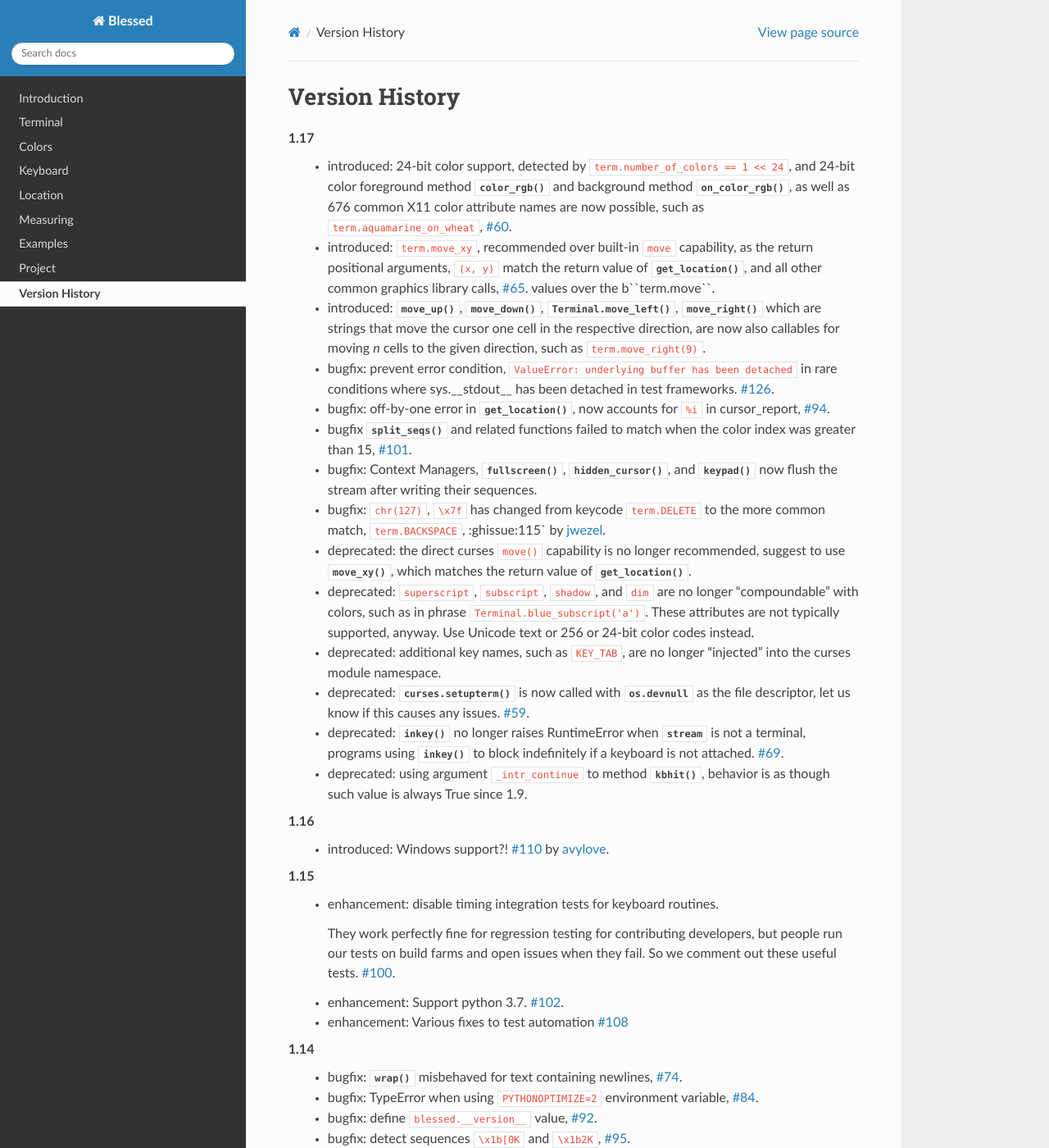
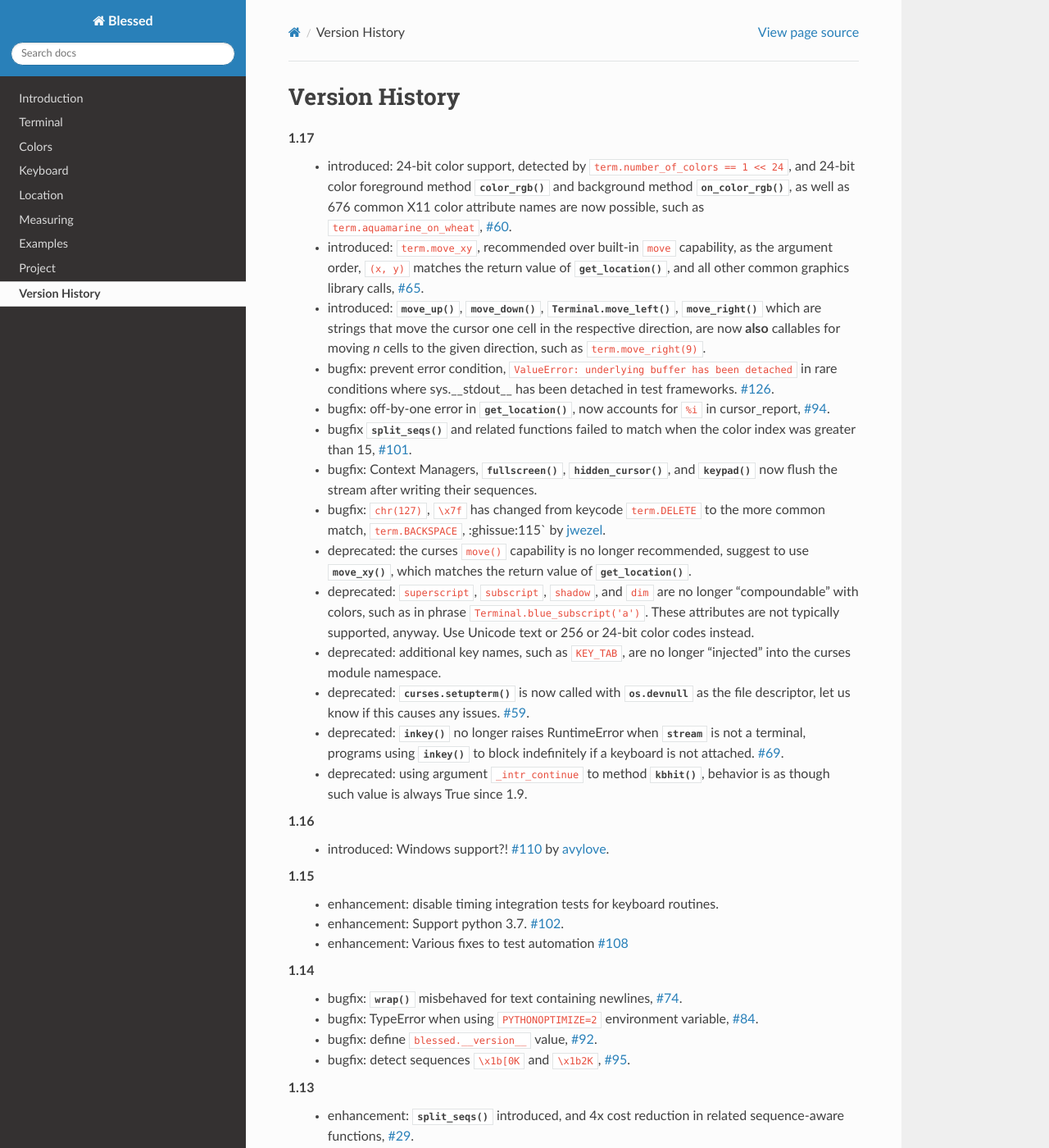
Before and after one commit to erikrose/blessings, a Sphinx documentation site: the page built from docs/history.rst, in a window 1280 px wide and 1400 px high. Shown: the whole window at 82% size. Built offline with Sphinx 7.4.7 and the Read the Docs theme 2.0.0, drawn with Linux system fonts in a browser that asks for light colours; pages that are not in the unit, such as notebooks, are missing from menus; the version number could not be read and is left out; cross-references to code outside the pages are shown as plain code.

```diff
--- a/docs/history.rst
+++ b/docs/history.rst
@@ -5,13 +5,12 @@
     color foreground method :meth:`~Terminal.color_rgb` and background method
     :meth:`~Terminal.on_color_rgb`, as well as 676 common X11 color attribute names are now
     possible, such as ``term.aquamarine_on_wheat``, :ghissue:`60`.
-  * introduced: ``term.move_xy``, recommended over built-in ``move`` capability, as the return
-    positional arguments, ``(x, y)`` match the return value of :meth:`~.Terminal.get_location`,
-    and all other common graphics library calls, :ghissue:`65`.
-    values over the b``term.move``.
+  * introduced: ``term.move_xy``, recommended over built-in ``move`` capability, as the
+    argument order, ``(x, y)`` matches the return value of :meth:`~.Terminal.get_location`, and all
+    other common graphics library calls, :ghissue:`65`.
   * introduced: :meth:`~.Terminal.move_up`, :meth:`~Terminal.move_down`, :meth:`Terminal.move_left`,
     :meth:`~Terminal.move_right` which are strings that move the cursor one cell in the respective
-    direction, are now also callables for moving *n* cells to the given direction, such as
+    direction, are now **also** callables for moving *n* cells to the given direction, such as
     ``term.move_right(9)``.
   * bugfix: prevent error condition, ``ValueError: underlying buffer has been detached`` in rare
     conditions where sys.__stdout__ has been detached in test frameworks. :ghissue:`126`.
@@ -23,7 +22,7 @@
     :meth:`~Terminal.keypad` now flush the stream after writing their sequences.
   * bugfix: ``chr(127)``, ``\x7f`` has changed from keycode ``term.DELETE`` to the more common
     match, ``term.BACKSPACE``, :ghissue:115` by :ghuser:`jwezel`.
-  * deprecated: the direct curses ``move()`` capability is no longer recommended, suggest to use
+  * deprecated: the curses ``move()`` capability is no longer recommended, suggest to use
     :meth:`~.Terminal.move_xy()`, which matches the return value of :meth:`~.Terminal.get_location`.
   * deprecated: ``superscript``, ``subscript``, ``shadow``, and ``dim`` are no longer "compoundable"
     with colors, such as in phrase ``Terminal.blue_subscript('a')``.  These attributes are not
@@ -43,10 +42,6 @@
 
 1.15
   * enhancement: disable timing integration tests for keyboard routines.
-
-    They work perfectly fine for regression testing for contributing
-    developers, but people run our tests on build farms and open issues when
-    they fail. So we comment out these useful tests. :ghissue:`100`.
   * enhancement: Support python 3.7. :ghissue:`102`.
   * enhancement: Various fixes to test automation :ghissue:`108`
 
```
Also changed, not shown: docs/_static/demo_3rdparty_enlighten.gif.
